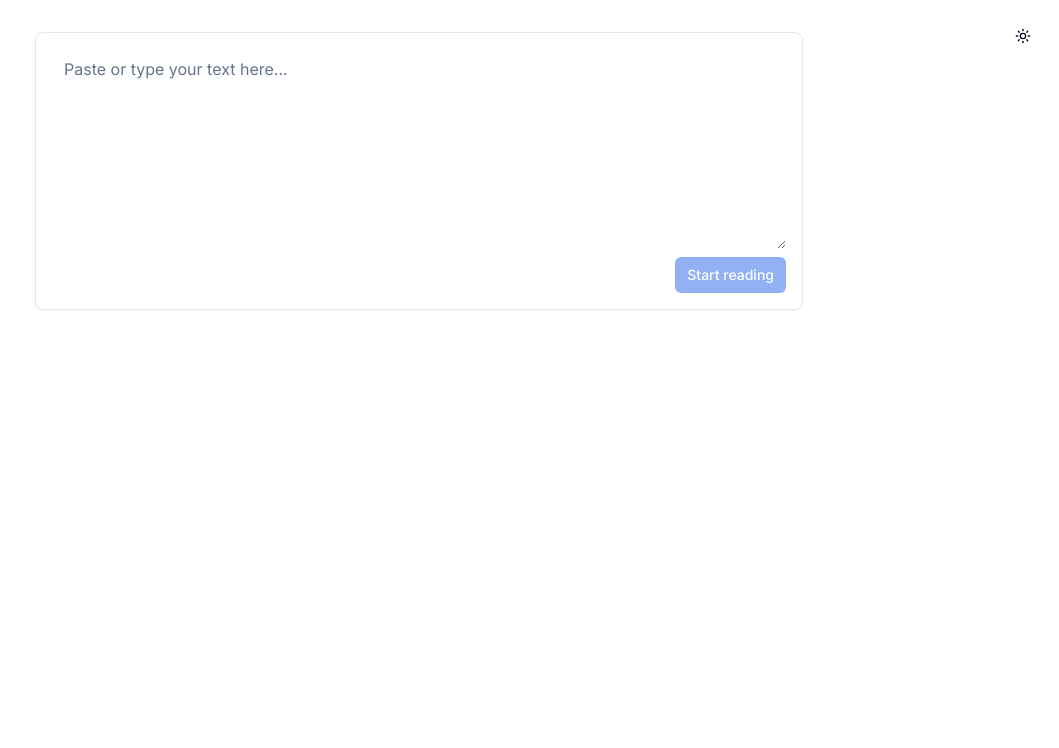
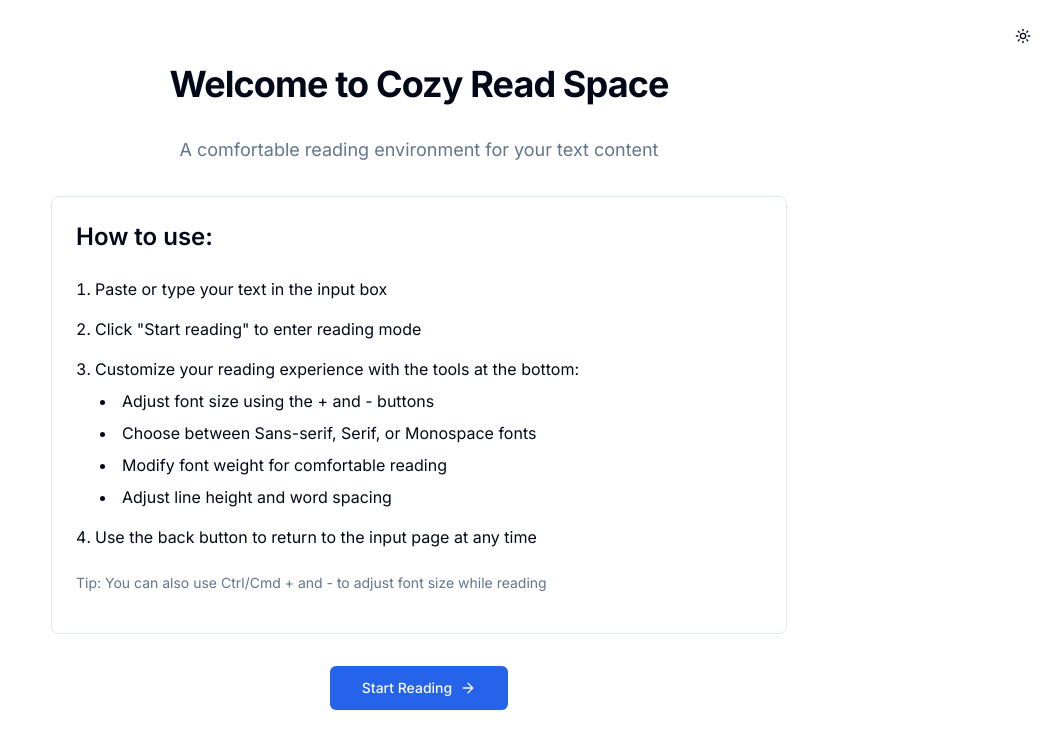
Before and after one commit to VijayAdithya-BK/cozy-read-space, a React (Vite) app: page / in a window 1280 px wide. Shown: the top 748 px of the page, without its empty margins (221-1280 px from the left). Built offline with nearby package versions, Linux system fonts and the light colour scheme.

Commit message:
Add welcome page and input page
This commit introduces a welcome page with instructions and a button linking to a new input page.  The input box on the input page is centered.

```diff
--- a/src/App.tsx
+++ b/src/App.tsx
@@ -1,27 +1,21 @@
-import { Toaster } from "@/components/ui/toaster";
-import { Toaster as Sonner } from "@/components/ui/sonner";
-import { TooltipProvider } from "@/components/ui/tooltip";
-import { QueryClient, QueryClientProvider } from "@tanstack/react-query";
-import { BrowserRouter, Routes, Route } from "react-router-dom";
-import Index from "./pages/Index";
-import NotFound from "./pages/NotFound";
 
-const queryClient = new QueryClient();
+import { BrowserRouter as Router, Routes, Route } from "react-router-dom";
+import { Toaster } from "@/components/ui/sonner";
+import Index from "@/pages/Index";
+import Reader from "@/pages/Reader";
+import NotFound from "@/pages/NotFound";
 
-const App = () => (
-  <QueryClientProvider client={queryClient}>
-    <TooltipProvider>
+const App = () => {
+  return (
+    <Router>
+      <Routes>
+        <Route path="/" element={<Index />} />
+        <Route path="/reader" element={<Reader />} />
+        <Route path="*" element={<NotFound />} />
+      </Routes>
       <Toaster />
-      <Sonner />
-      <BrowserRouter>
-        <Routes>
-          <Route path="/" element={<Index />} />
-          {/* ADD ALL CUSTOM ROUTES ABOVE THE CATCH-ALL "*" ROUTE */}
-          <Route path="*" element={<NotFound />} />
-        </Routes>
-      </BrowserRouter>
-    </TooltipProvider>
-  </QueryClientProvider>
-);
+    </Router>
+  );
+};
 
 export default App;
--- a/src/pages/Index.tsx
+++ b/src/pages/Index.tsx
@@ -1,166 +1,60 @@
 
-import { useState, useEffect } from "react";
+import { Button } from "@/components/ui/button";
 import { ThemeToggle } from "@/components/ThemeToggle";
-import { FontControls } from "@/components/FontControls";
-import { Textarea } from "@/components/ui/textarea";
-import { Button } from "@/components/ui/button";
-import { ArrowLeft } from "lucide-react";
-import { toast } from "sonner";
+import { ArrowRight } from "lucide-react";
+import { useNavigate } from "react-router-dom";
 
 const Index = () => {
-  const [text, setText] = useState("");
-  const [isReading, setIsReading] = useState(false);
-  const [fontSize, setFontSize] = useState(16);
-  const [fontFamily, setFontFamily] = useState("sans");
-  const [fontWidth, setFontWidth] = useState(400);
-  const [lineSpacing, setLineSpacing] = useState(1.5);
-  const [wordSpacing, setWordSpacing] = useState(0);
-
-  useEffect(() => {
-    const savedPreferences = localStorage.getItem("reader-preferences");
-    if (savedPreferences) {
-      const {
-        fontSize: savedFontSize,
-        fontFamily: savedFontFamily,
-        fontWidth: savedFontWidth,
-        lineSpacing: savedLineSpacing,
-        wordSpacing: savedWordSpacing
-      } = JSON.parse(savedPreferences);
-
-      setFontSize(savedFontSize);
-      setFontFamily(savedFontFamily);
-      setFontWidth(savedFontWidth);
-      setLineSpacing(savedLineSpacing);
-      setWordSpacing(savedWordSpacing);
-    }
-  }, []);
-
-  useEffect(() => {
-    localStorage.setItem(
-      "reader-preferences",
-      JSON.stringify({
-        fontSize,
-        fontFamily,
-        fontWidth,
-        lineSpacing,
-        wordSpacing
-      })
-    );
-  }, [fontSize, fontFamily, fontWidth, lineSpacing, wordSpacing]);
-
-  useEffect(() => {
-    const handleKeyboard = (e: KeyboardEvent) => {
-      if (e.ctrlKey || e.metaKey) {
-        if (e.key === "+" || e.key === "=") {
-          e.preventDefault();
-          setFontSize((prev) => prev + 1);
-        } else if (e.key === "-") {
-          e.preventDefault();
-          setFontSize((prev) => Math.max(12, prev - 1));
-        }
-      }
-    };
-
-    window.addEventListener("keydown", handleKeyboard);
-    return () => window.removeEventListener("keydown", handleKeyboard);
-  }, []);
-
-  const handleCopy = () => {
-    navigator.clipboard.writeText(text);
-    toast.success("Text copied to clipboard");
-  };
-
-  const handleSubmit = () => {
-    if (text.trim()) {
-      setIsReading(true);
-    }
-  };
+  const navigate = useNavigate();
 
   return (
-    <div className={`min-h-screen bg-reader-light dark:bg-reader-dark sepia:bg-reader-sepia transition-colors duration-300`}>
+    <div className="min-h-screen bg-reader-light dark:bg-reader-dark sepia:bg-reader-sepia transition-colors duration-300">
       <div className="fixed top-4 right-4 z-50">
         <ThemeToggle />
       </div>
 
-      {isReading && (
-        <Button
-          variant="ghost"
-          size="icon"
-          onClick={() => setIsReading(false)}
-          className="fixed top-4 left-4 z-50 rounded-full"
-        >
-          <ArrowLeft className="h-5 w-5" />
-        </Button>
-      )}
+      <div className="container max-w-3xl mx-auto px-4 py-16">
+        <div className="space-y-8 text-center">
+          <h1 className="text-4xl font-bold tracking-tight">Welcome to Cozy Read Space</h1>
 
-      <div className="reader-container">
-        {!isReading ? (
-          <div className="max-w-3xl mx-auto space-y-6">
-            <div className="bg-background/50 backdrop-blur-sm p-4 rounded-lg border shadow-sm">
-              <Textarea
-                placeholder="Paste or type your text here..."
-                className="min-h-[200px] text-base resize-y bg-transparent border-none focus:ring-0"
-                value={text}
-                onChange={(e) => setText(e.target.value)}
-              />
-              <div className="mt-2 flex justify-end gap-2">
-                {text && (
-                  <Button
-                    variant="ghost"
-                    size="sm"
-                    onClick={handleCopy}
-                    className="text-sm"
-                  >
-                    Copy text
-                  </Button>
-                )}
-                <Button
-                  size="sm"
-                  onClick={handleSubmit}
-                  className="text-sm"
-                  disabled={!text.trim()}
-                >
-                  Start reading
-                </Button>
-              </div>
+          <p className="text-lg text-muted-foreground">
+            A comfortable reading environment for your text content
+          </p>
+
+          <div className="space-y-6 text-left bg-background/50 backdrop-blur-sm p-6 rounded-lg border">
+            <h2 className="text-2xl font-semibold">How to use:</h2>
+
+            <ol className="space-y-4 list-decimal list-inside text-base">
+              <li>Paste or type your text in the input box</li>
+              <li>Click "Start reading" to enter reading mode</li>
+              <li>Customize your reading experience with the tools at the bottom:
+                <ul className="pl-6 mt-2 space-y-2 list-disc list-inside">
+                  <li>Adjust font size using the + and - buttons</li>
+                  <li>Choose between Sans-serif, Serif, or Monospace fonts</li>
+                  <li>Modify font weight for comfortable reading</li>
+                  <li>Adjust line height and word spacing</li>
+                </ul>
+              </li>
+              <li>Use the back button to return to the input page at any time</li>
+            </ol>
+
+            <div className="mt-8">
+              <p className="text-sm text-muted-foreground mb-4">
+                Tip: You can also use Ctrl/Cmd + and - to adjust font size while reading
+              </p>
             </div>
           </div>
-        ) : (
-          <div
-            className={`prose max-w-none animate-fade-in mx-auto px-4
-                       ${fontFamily === "sans" ? "font-sans" : ""}
-                       ${fontFamily === "serif" ? "font-serif" : ""}
-                       ${fontFamily === "mono" ? "font-mono" : ""}`}
-            style={{
-              fontSize: `${fontSize}px`,
-              fontWeight: fontWidth,
-              lineHeight: lineSpacing,
-              wordSpacing: `${wordSpacing}em`,
-            }}
+
+          <Button
+            onClick={() => navigate("/reader")}
+            size="lg"
+            className="gap-2"
           >
-            {text.split("\n").map((paragraph, index) => (
-              <p key={index} className="mb-4">
-                {paragraph}
-              </p>
-            ))}
-          </div>
-        )}
+            Start Reading
+            <ArrowRight className="h-4 w-4" />
+          </Button>
+        </div>
       </div>
-
-      {isReading && text && (
-        <FontControls
-          fontSize={fontSize}
-          setFontSize={setFontSize}
-          fontFamily={fontFamily}
-          setFontFamily={setFontFamily}
-          fontWidth={fontWidth}
-          setFontWidth={setFontWidth}
-          lineSpacing={lineSpacing}
-          setLineSpacing={setLineSpacing}
-          wordSpacing={wordSpacing}
-          setWordSpacing={setWordSpacing}
-        />
-      )}
     </div>
   );
 };
--- /dev/null
+++ b/src/pages/Reader.tsx
@@ -0,0 +1,179 @@
+
+import { useState, useEffect } from "react";
+import { ThemeToggle } from "@/components/ThemeToggle";
+import { FontControls } from "@/components/FontControls";
+import { Textarea } from "@/components/ui/textarea";
+import { Button } from "@/components/ui/button";
+import { ArrowLeft } from "lucide-react";
+import { toast } from "sonner";
+import { useNavigate } from "react-router-dom";
+
+const Reader = () => {
+  const navigate = useNavigate();
+  const [text, setText] = useState("");
+  const [isReading, setIsReading] = useState(false);
+  const [fontSize, setFontSize] = useState(16);
+  const [fontFamily, setFontFamily] = useState("sans");
+  const [fontWidth, setFontWidth] = useState(400);
+  const [lineSpacing, setLineSpacing] = useState(1.5);
+  const [wordSpacing, setWordSpacing] = useState(0);
+
+  useEffect(() => {
+    const savedPreferences = localStorage.getItem("reader-preferences");
+    if (savedPreferences) {
+      const {
+        fontSize: savedFontSize,
+        fontFamily: savedFontFamily,
+        fontWidth: savedFontWidth,
+        lineSpacing: savedLineSpacing,
+        wordSpacing: savedWordSpacing
+      } = JSON.parse(savedPreferences);
+
+      setFontSize(savedFontSize);
+      setFontFamily(savedFontFamily);
+      setFontWidth(savedFontWidth);
+      setLineSpacing(savedLineSpacing);
+      setWordSpacing(savedWordSpacing);
+    }
+  }, []);
+
+  useEffect(() => {
+    localStorage.setItem(
+      "reader-preferences",
+      JSON.stringify({
+        fontSize,
+        fontFamily,
+        fontWidth,
+        lineSpacing,
+        wordSpacing
+      })
+    );
+  }, [fontSize, fontFamily, fontWidth, lineSpacing, wordSpacing]);
+
+  useEffect(() => {
+    const handleKeyboard = (e: KeyboardEvent) => {
+      if (e.ctrlKey || e.metaKey) {
+        if (e.key === "+" || e.key === "=") {
+          e.preventDefault();
+          setFontSize((prev) => prev + 1);
+        } else if (e.key === "-") {
+          e.preventDefault();
+          setFontSize((prev) => Math.max(12, prev - 1));
+        }
+      }
+    };
+
+    window.addEventListener("keydown", handleKeyboard);
+    return () => window.removeEventListener("keydown", handleKeyboard);
+  }, []);
+
+  const handleCopy = () => {
+    navigator.clipboard.writeText(text);
+    toast.success("Text copied to clipboard");
+  };
+
+  const handleSubmit = () => {
+    if (text.trim()) {
+      setIsReading(true);
+    }
+  };
+
+  return (
+    <div className={`min-h-screen bg-reader-light dark:bg-reader-dark sepia:bg-reader-sepia transition-colors duration-300`}>
+      <div className="fixed top-4 right-4 z-50">
+        <ThemeToggle />
+      </div>
+
+      {isReading ? (
+        <Button
+          variant="ghost"
+          size="icon"
+          onClick={() => setIsReading(false)}
+          className="fixed top-4 left-4 z-50 rounded-full"
+        >
+          <ArrowLeft className="h-5 w-5" />
+        </Button>
+      ) : (
+        <Button
+          variant="ghost"
+          size="icon"
+          onClick={() => navigate("/")}
+          className="fixed top-4 left-4 z-50 rounded-full"
+        >
+          <ArrowLeft className="h-5 w-5" />
+        </Button>
+      )}
+
+      <div className="reader-container">
+        {!isReading ? (
+          <div className="max-w-3xl mx-auto min-h-screen flex items-center">
+            <div className="w-full bg-background/50 backdrop-blur-sm p-4 rounded-lg border shadow-sm">
+              <Textarea
+                placeholder="Paste or type your text here..."
+                className="min-h-[200px] text-base resize-y bg-transparent border-none focus:ring-0"
+                value={text}
+                onChange={(e) => setText(e.target.value)}
+              />
+              <div className="mt-2 flex justify-end gap-2">
+                {text && (
+                  <Button
+                    variant="ghost"
+                    size="sm"
+                    onClick={handleCopy}
+                    className="text-sm"
+                  >
+                    Copy text
+                  </Button>
+                )}
+                <Button
+                  size="sm"
+                  onClick={handleSubmit}
+                  className="text-sm"
+                  disabled={!text.trim()}
+                >
+                  Start reading
+                </Button>
+              </div>
+            </div>
+          </div>
+        ) : (
+          <div
+            className={`prose max-w-none animate-fade-in mx-auto px-4
+                       ${fontFamily === "sans" ? "font-sans" : ""}
+                       ${fontFamily === "serif" ? "font-serif" : ""}
+                       ${fontFamily === "mono" ? "font-mono" : ""}`}
+            style={{
+              fontSize: `${fontSize}px`,
+              fontWeight: fontWidth,
+              lineHeight: lineSpacing,
+              wordSpacing: `${wordSpacing}em`,
+            }}
+          >
+            {text.split("\n").map((paragraph, index) => (
+              <p key={index} className="mb-4">
+                {paragraph}
+              </p>
+            ))}
+          </div>
+        )}
+      </div>
+
+      {isReading && text && (
+        <FontControls
+          fontSize={fontSize}
+          setFontSize={setFontSize}
+          fontFamily={fontFamily}
+          setFontFamily={setFontFamily}
+          fontWidth={fontWidth}
+          setFontWidth={setFontWidth}
+          lineSpacing={lineSpacing}
+          setLineSpacing={setLineSpacing}
+          wordSpacing={wordSpacing}
+          setWordSpacing={setWordSpacing}
+        />
+      )}
+    </div>
+  );
+};
+
+export default Reader;
```
